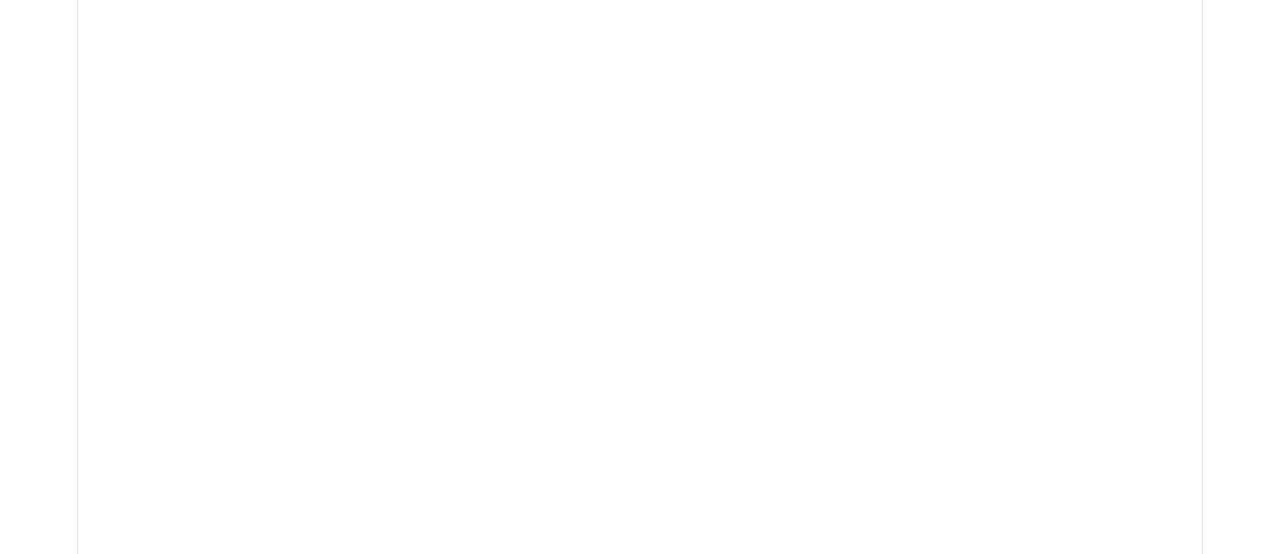
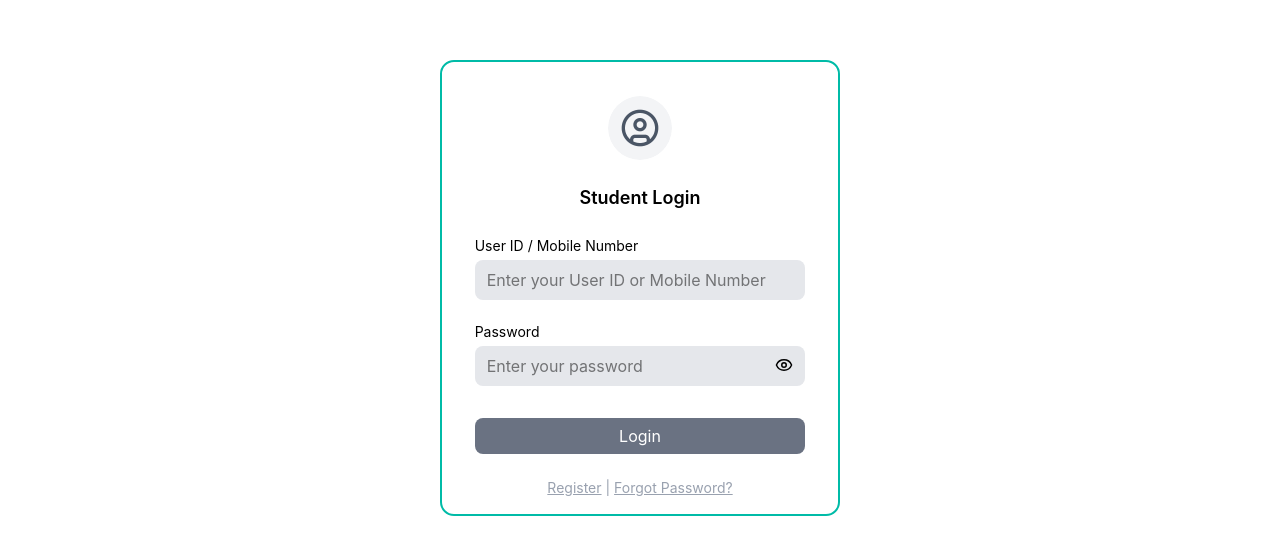
Before and after one commit to DMANTZTec/LMS-ui, a React (Vite) app: page /studentLogin in a window 1280 px wide. Before the commit this address had no page. Shown: the part 112-666 px from the top of the page. Built offline with nearby package versions, Linux system fonts and the light colour scheme.

Commit message:
StudentLogin

```diff
--- a/package.json
+++ b/package.json
@@ -11,18 +11,22 @@
   },
   "dependencies": {
     "@fontsource-variable/geist": "^5.2.8",
+    "@hookform/resolvers": "^5.2.2",
     "@tailwindcss/vite": "^4.2.2",
+    "axios": "^1.14.0",
     "class-variance-authority": "^0.7.1",
     "clsx": "^2.1.1",
     "lucide-react": "^1.6.0",
     "radix-ui": "^1.4.3",
     "react": "^19.2.4",
     "react-dom": "^19.2.4",
+    "react-hook-form": "^7.72.0",
     "react-router-dom": "^7.13.2",
     "shadcn": "^4.1.0",
     "tailwind-merge": "^3.5.0",
     "tailwindcss": "^4.2.2",
-    "tw-animate-css": "^1.4.0"
+    "tw-animate-css": "^1.4.0",
+    "zod": "^4.3.6"
   },
   "devDependencies": {
     "@eslint/js": "^9.39.4",
--- /dev/null
+++ b/src/api/axiosInstance.js
@@ -0,0 +1,10 @@
+import axios from "axios";
+
+const axiosInstance = axios.create({
+  baseURL: "http://localhost:9090/api",
+  headers: {
+    "Content-Type": "application/json"
+  }
+});
+
+export default axiosInstance;
--- /dev/null
+++ b/src/api/student-controller.api.js
@@ -0,0 +1,23 @@
+import axiosInstance from "./axiosInstance";
+
+export const registerStudent = (data) =>
+  axiosInstance.post("/student/register", data);
+
+export const loginStudent = (data) =>
+  axiosInstance.post("/student/login", data);
+
+export const verifyOtp = (data) =>
+  axiosInstance.post("/student/otp-verify", data);
+
+
+export const forgotPassword = (data) =>
+  axiosInstance.post("/student/forgot-password", data);
+
+export const resetPassword = (data) =>
+  axiosInstance.post("/student/reset-password", data);
+
+export const updateStudent = (id, data) =>
+  axiosInstance.put(`/student/update/${id}`, data);
+
+export const getStudents = () =>
+  axiosInstance.get("/student/view-students");
--- a/src/index.css
+++ b/src/index.css
@@ -3,7 +3,7 @@
 @import "shadcn/tailwind.css";
 @import "@fontsource-variable/geist";
 
-@custom-variant dark (&:is(.dark *));
+/* @custom-variant dark (&:is(.dark *));
 
 :root {
   --text: #6b6375;
@@ -125,7 +125,7 @@ body {
   width: 1126px;
   max-width: 100%;
   margin: 0 auto;
-  text-align: center;
+   text-align: center;
   border-inline: 1px solid var(--border);
   min-height: 100svh;
   display: flex;
@@ -260,4 +260,4 @@ code {
   body {
     @apply bg-background text-foreground;}
   html {
-    @apply font-sans;}}
+    @apply font-sans;}} */
--- /dev/null
+++ b/src/pages/StudentLogin.jsx
@@ -0,0 +1,156 @@
+import React, { useState } from 'react'
+import LoginIcon from '../assets/images/loginicon.png'
+import { Eye, EyeOff } from "lucide-react";
+import { useForm } from 'react-hook-form';
+import { z } from 'zod';
+import { zodResolver } from '@hookform/resolvers/zod'
+import { Link } from "react-router-dom"
+import { loginStudent } from '@/api/student-controller.api';
+
+const schema = z.object({
+  username: z.string()
+    .min(1, "User ID is required")
+    .min(6, "User ID must be at least 6 characters"),
+
+  password: z.string()
+    .min(1, "Password is required")
+    .min(5, "Password must be at least 5 characters")
+    .max(20, "Password must not exceed 20 characters"),
+})
+
+const StudentLogin = () => {
+  const [showPassword, setShowPassword] = useState(false)
+
+  const { register,handleSubmit,reset,formState: { errors, isValid, isSubmitting }} = useForm({resolver: zodResolver(schema),mode: "onChange"});
+
+  const onSubmit = async (data) => {
+    try {
+      const payload = {
+        username: data.username,
+        password: data.password
+      }
+      const res = await loginStudent(payload)
+      console.log(res.data)
+      alert(`${res.data.message} and your studentId: ${res.data.studentId}`)
+    }
+    catch (error) {
+      alert(error.response?.data)
+      console.log(error.response?.data || error.message)
+    }
+      reset();
+  }
+
+  return (
+    <div className='flex justify-center items-center min-h-screen px-4'>
+
+      <div className='
+        w-[320px] sm:w-[360px] md:w-[380px] lg:w-[400px]
+        h-auto lg:h-[456.33px]
+
+        rounded-[10px] sm:rounded-[12px] lg:rounded-[14px]
+        border-[2px] lg:border-[2.67px] border-[#00BBA7]
+
+        pt-[20px] sm:pt-[28px] md:pt-[30px] lg:pt-[34.67px]
+        px-[20px] sm:px-[28px] md:px-[30px] lg:px-[34.67px]
+        pb-[20px] lg:pb-[2.67px]
+
+        flex flex-col items-center
+        gap-4 sm:gap-5 md:gap-5 lg:gap-6
+
+        box-border
+      '>
+
+        {/* Profile */}
+        <img
+          src={LoginIcon}
+          alt='Profile'
+          className='w-[50px] h-[50px] sm:w-[58px] sm:h-[58px] lg:w-[64px] lg:h-[64px] rounded-full'
+        />
+
+        {/* Title */}
+        <h2 className='text-black text-base sm:text-lg font-semibold'>
+          Student Login
+        </h2>
+
+        <form
+          onSubmit={handleSubmit(onSubmit)}
+          className='w-full flex flex-col items-center'
+        >
+
+          {/* User ID */}
+          <div className='w-full lg:w-[330.67px] flex flex-col gap-1'>
+            <label htmlFor="username" className='text-sm'>
+              User ID / Mobile Number
+            </label>
+
+            <input
+              {...register('username')}
+              type='text'
+              id="username"
+              placeholder='Enter your User ID or Mobile Number'
+              className='w-full h-[38px] sm:h-[40px] rounded-[8px] bg-gray-200 px-3 outline-none'
+            />
+
+            {/* Fixed height for error */}
+            <p className='text-red-500 text-sm h-[18px]'>
+              {errors.username?.message}
+            </p>
+          </div>
+
+          {/* Password */}
+          <div className='w-full lg:w-[330.67px] flex flex-col gap-1'>
+            <label htmlFor="password" className='text-sm'>
+              Password
+            </label>
+
+            <div className='relative'>
+              <input
+                type={showPassword ? "text" : "password"}
+                {...register('password')}
+                id="password"
+                placeholder='Enter your password'
+                className='w-full h-[38px] sm:h-[40px] rounded-[8px] bg-gray-200 px-3 pr-10 outline-none'
+              />
+
+              <span
+                onClick={() => setShowPassword(!showPassword)}
+                className="absolute right-3 top-2.5 cursor-pointer"
+              >
+                {showPassword ? <EyeOff size={18} /> : <Eye size={18} />}
+              </span>
+            </div>
+
+            {/* Fixed height for error */}
+            <p className='text-red-500 text-sm h-[18px]'>
+              {errors.password?.message}
+            </p>
+          </div>
+
+          {/* Button */}
+          <button
+            type="submit"
+            disabled={!isValid || isSubmitting}
+            className={`
+              w-full lg:w-[330.67px]
+              h-[34px] sm:h-[36px]
+              rounded-[8px] text-white transition mt-[10px]
+              ${!isValid ? "bg-gray-500 cursor-not-allowed" : "bg-[#030213] hover:opacity-90"}
+            `}
+          >
+            {isSubmitting ? "Logging in..." : "Login"}
+          </button>
+        </form>
+
+        {/* Links */}
+        <p className='text-gray-400 text-sm text-center'>
+          <Link to="/register" className="underline">Register</Link>{" "}
+          |{" "}
+          <Link to="/forgot-password" className="underline">Forgot Password?</Link>
+        </p>
+
+      </div>
+    </div>
+  )
+}
+
+export default StudentLogin
--- a/src/route/AppRoute.jsx
+++ b/src/route/AppRoute.jsx
@@ -2,6 +2,7 @@ import React from 'react';
 import { BrowserRouter, Routes, Route } from 'react-router-dom';
 
 import MainPage from '../pages/main/MainPage';
+import StudentLogin from '@/pages/StudentLogin';
 
 const AppRoute = () => {
 
@@ -10,6 +11,7 @@ const AppRoute = () => {
         <BrowserRouter>
         <Routes>
             <Route path="mainPage" element={<MainPage />} />
+            <Route path='/studentLogin' element={<StudentLogin/>}/>
         </Routes>
         </BrowserRouter>
         </>
```
Also changed, not shown: src/api/provider-controller.api.js (added), src/assets/images/loginicon.png (added), 1 other file (tests, documents, lock files or other folders).
